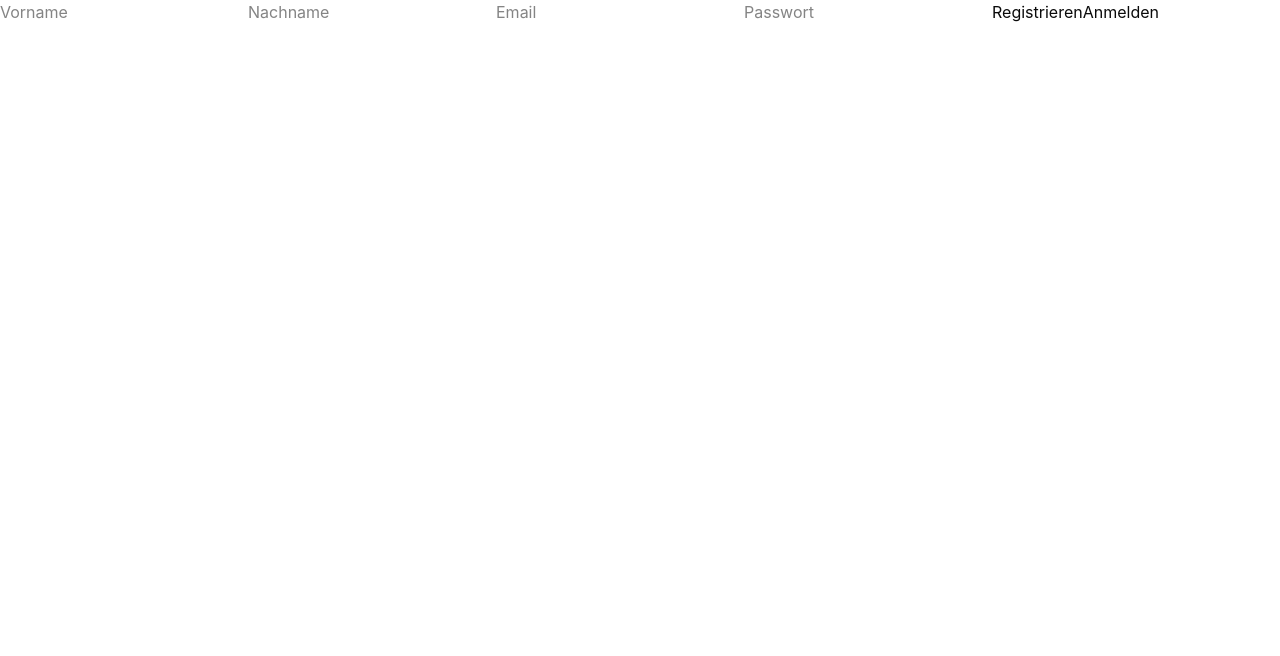
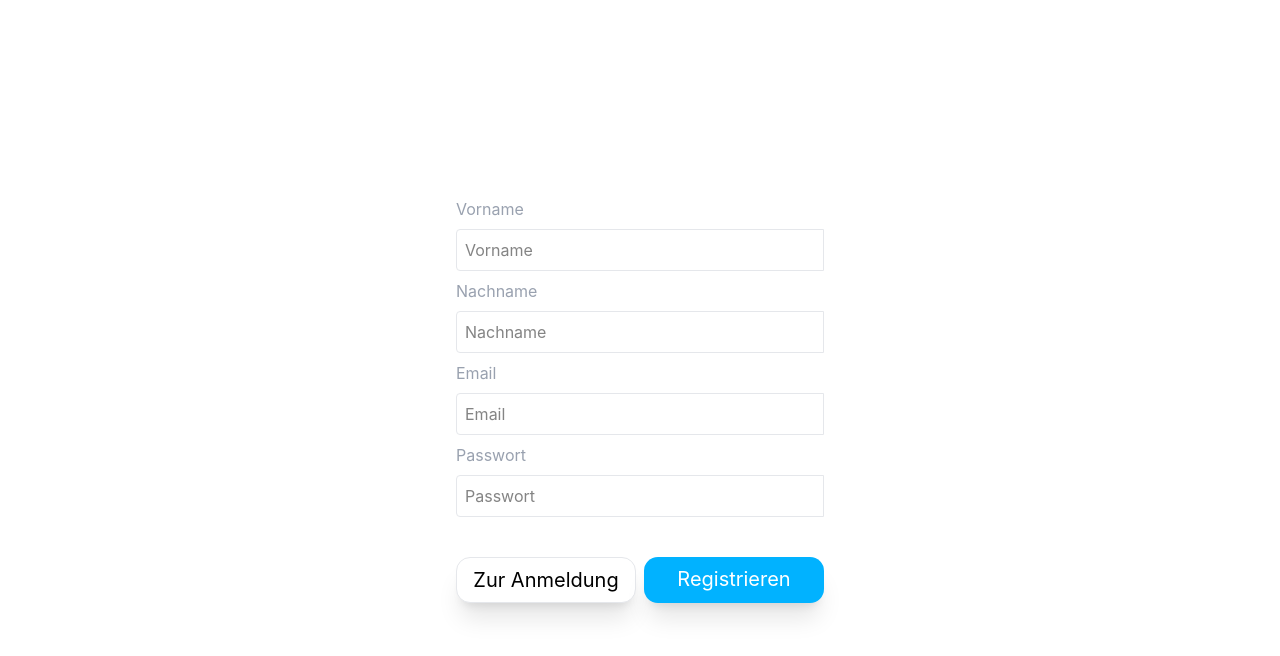
Before and after one commit to wmnn/Bachelorarbeit, a React (Vite) app in the folder apps/client/: page /register in a window 1280 px wide. Shown: the top 656 px of the page. Built offline with nearby package versions, Linux system fonts and the light colour scheme.

Commit message:
updated styles in login and register

```diff
--- /dev/null
+++ b/apps/client/src/components/Input.tsx
@@ -0,0 +1,3 @@
+export function Input(props: React.InputHTMLAttributes<HTMLInputElement>) {
+    return <input className={`p-2 border-gray-200 border-[1px] rounded-l ${props.className || ''}`} {...props} />;
+}
--- a/apps/client/src/components/MainButton.tsx
+++ b/apps/client/src/components/MainButton.tsx
@@ -3,5 +3,5 @@ import type { ButtonProps } from "./Button"
 import Button from "./Button"
 
 export const MainButton: FC<ButtonProps> = (props) => {
-    return <Button {...props} className={props.className + " hover:bg-black text-white text-xl bg-main rounded-xl px-4 py-2 cursor-pointer transition-all w-full flex justify-center hover:text-gray-200 text-center md:min-w-[180px] shadow-xl"} />
+    return <Button {...props} className={props.className + " hover:bg-black text-white text-lg md:text-xl bg-main rounded-xl px-2 text-nowrap md:px-4 py-2 cursor-pointer transition-all w-full flex justify-center hover:text-gray-200 text-center md:min-w-[180px] shadow-xl"} />
 }
--- /dev/null
+++ b/apps/client/src/components/auth/AuthForm.tsx
@@ -0,0 +1,9 @@
+import type { ReactNode } from "@tanstack/react-router";
+
+export function AuthForm({ children }: { children: ReactNode}) {
+    return <div className="flex justify-center items-center flex-col h-[100vh] w-[100vw]">
+        <form className="text-start flex flex-col gap-2 min-w-[100vw] px-4 md:min-w-[50vw] xl:min-w-[400px]">
+            { children }
+        </form>
+    </div>
+}
--- a/apps/client/src/routes/(auth)/login/index.tsx
+++ b/apps/client/src/routes/(auth)/login/index.tsx
@@ -1,4 +1,8 @@
+import { AuthForm } from "@/components/auth/AuthForm";
 import Button from "@/components/Button";
+import { ButtonLight } from "@/components/ButtonLight";
+import { Input } from "@/components/Input";
+import { MainButton } from "@/components/MainButton";
 import { userContext } from "@/context/UserContext";
 
 import { createFileRoute, Link, useNavigate } from "@tanstack/react-router";
@@ -36,28 +40,34 @@ export default function Login () {
             to: "/dashboard"
         })
     }
-    return <form>
+    return <AuthForm>
+            <label>Email</label>
+            <Input value={email} onChange={e => setEmail(e.target.value)} placeholder="Email"/>
+            <label>Passwort</label>
+            <Input type="password" value={passwort} onChange={e => setPasswort(e.target.value)} placeholder="Passwort"/>
 
-        <input value={email} onChange={e => setEmail(e.target.value)} placeholder="Email"/>
-        <input type="password" value={passwort} onChange={e => setPasswort(e.target.value)} placeholder="Passwort"/>
-        <Button type="submit" onClick={(e) => handleSubmit(e)}>
-            Login
-        </Button>
-
-        <Button>
+            <div className="flex gap-2 mt-8">
+                <ButtonLight>
                     <Link
                         to='/register'
                     >
-                Registrierung
+                        Zur Registrierung
                     </Link>
-        </Button>
+                </ButtonLight>
 
-        <Button>
+                <MainButton type="submit" onClick={(e) => handleSubmit(e)}>
+                    Login
+                </MainButton>
+            </div>
+
+
+            <Button className="mt-2">
                 <Link
                     to='/reset-password'
                 >
                     Password vergessen?
                 </Link>
             </Button>
-    </form>
+
+        </AuthForm>
 }
--- a/apps/client/src/routes/(auth)/register/index.tsx
+++ b/apps/client/src/routes/(auth)/register/index.tsx
@@ -1,4 +1,8 @@
+import { AuthForm } from "@/components/auth/AuthForm";
 import Button from "@/components/Button";
+import { ButtonLight } from "@/components/ButtonLight";
+import { Input } from "@/components/Input";
+import { MainButton } from "@/components/MainButton";
 import { createFileRoute, Link } from "@tanstack/react-router";
 import { register } from "@thesis/auth"
 import { useState } from "react";
@@ -18,22 +22,30 @@ export default function Register () {
         e.preventDefault()
         const res = await register(vorname, nachname, email, password)
     }
-    return <form>
+    return <AuthForm>
 
-        <input value={vorname} onChange={e => setVorname(e.target.value)} placeholder="Vorname"/>
-        <input value={nachname} onChange={e => setNachname(e.target.value)} placeholder="Nachname"/>
-        <input value={email} onChange={e => setEmail(e.target.value)} placeholder="Email"/>
-        <input type="password" value={password} onChange={e => setPassword(e.target.value)} placeholder="Passwort"/>
-        <Button type="submit" onClick={(e) => handleSubmit(e)}>
-            Registrieren
-        </Button>
+        <label>Vorname</label>
+        <Input value={vorname} onChange={e => setVorname(e.target.value)} placeholder="Vorname"/>
+        <label>Nachname</label>
+        <Input value={nachname} onChange={e => setNachname(e.target.value)} placeholder="Nachname"/>
+        <label>Email</label>
+        <Input value={email} onChange={e => setEmail(e.target.value)} placeholder="Email"/>
+        <label>Passwort</label>
+        <Input type="password" value={password} onChange={e => setPassword(e.target.value)} placeholder="Passwort"/>
 
-        <Button>
-            <Link
-                to='/login'
-            >
-                Anmelden
-            </Link>
-        </Button>
-    </form>
+        <div className="flex gap-2 mt-8">
+            <ButtonLight>
+                <Link
+                    to='/login'
+                >
+                    Zur Anmeldung
+                </Link>
+            </ButtonLight>
+
+            <MainButton type="submit" onClick={(e) => handleSubmit(e)}>
+                Registrieren
+            </MainButton>
+        </div>
+
+    </AuthForm>
 }
```
Lines whose indentation alone changed are shown as unchanged.
